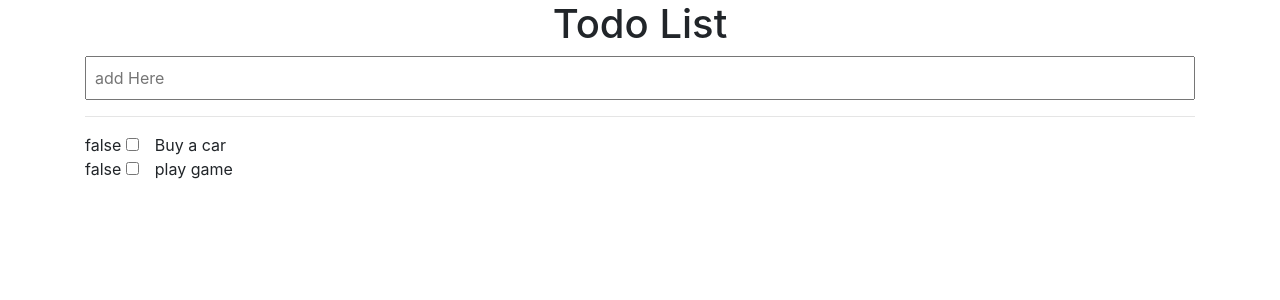
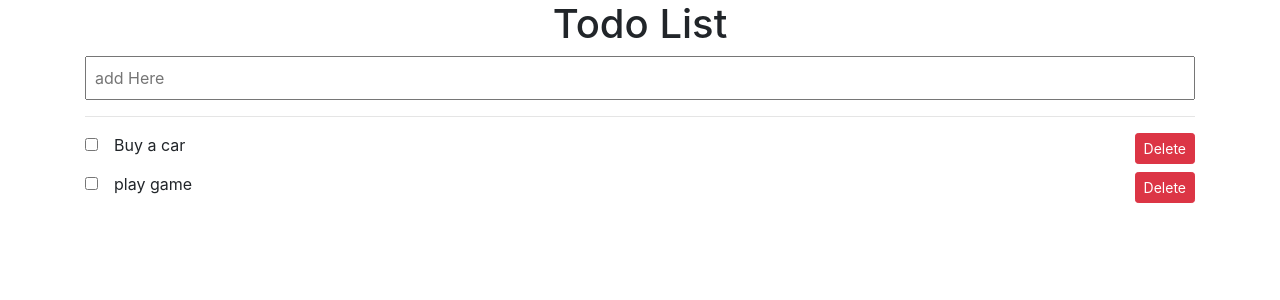
Before and after one commit to shshy81/todoList, a Vue app: page / in a window 1280 px wide. Shown: the top 300 px of the page. Built offline with nearby package versions, Linux system fonts and the light colour scheme.

Commit message:
check선택 기능, 삭제 기능

```diff
--- a/src/App.vue
+++ b/src/App.vue
@@ -10,6 +10,8 @@
     <Todo
       v-for="todo in todos" :key="todo.id"
       :todo="todo"
+      @toggle-checkbox="toggleCheckBox"
+      @click-delete="deleteTodo"
     />
   </div>
 </template>
@@ -37,6 +39,19 @@ export default {
         checked: false,
       });
       this.todoText = '';
+    },
+    toggleCheckBox({_id, _checked}) {
+      const index = this.todos.findIndex(todo => {
+        return todo.id === _id;
+      });
+      this.todos[index].checked = _checked;
+    },
+    deleteTodo(_id) {
+      // const index = this.todos.findIndex(todo => {
+      //   return todo.id === _id;
+      // });
+      // this.todos.splice(index, 1);
+      this.todos = this.todos.filter(todo => todo.id != _id);
     }
   }
 }
--- a/src/components/Todo.vue
+++ b/src/components/Todo.vue
@@ -1,8 +1,25 @@
 <template>
-    <div>
-      {{ todo.checked }}
-      <input type="checkbox" :checked="todo.checked" @click="chkUpdate">
-      <span class="ml-3" :class="{done: isDone}">{{ todo.text }}</span>
+    <div class="mb-2 d-flex">
+      <div>
+        <input
+          type="checkbox"
+          :checked="todo.checked"
+          @change="toggleCheckbox"
+        />
+      </div>
+      <span
+        class="ml-3 flex-grow-1"
+        :class="todo.checked ? 'text-muted' : ''"
+        :style="todo.checked ? 'text-decoration: line-through' : ''"
+      >
+        {{ todo.text }}
+      </span>
+      <button
+        class="btn btn-danger btn-sm"
+        @click="clickDelete"
+      >
+        Delete
+      </button>
     </div>
 </template>
 
@@ -14,15 +31,15 @@ export default {
         required: true,
       }
     },
-    data() {
-      return {
-        isDone: false
-      }
-    },
     methods: {
-      chkUpdate() {
-        this.todo.checked = !this.todo.checked;
-        this.isDone = !this.isDone;
+      toggleCheckbox(e) {
+        this.$emit('toggle-checkbox', {
+          _id: this.todo.id,
+          _checked : e.target.checked
+        });
+      },
+      clickDelete() {
+        this.$emit('click-delete', this.todo.id);
       }
     }
 }
```
